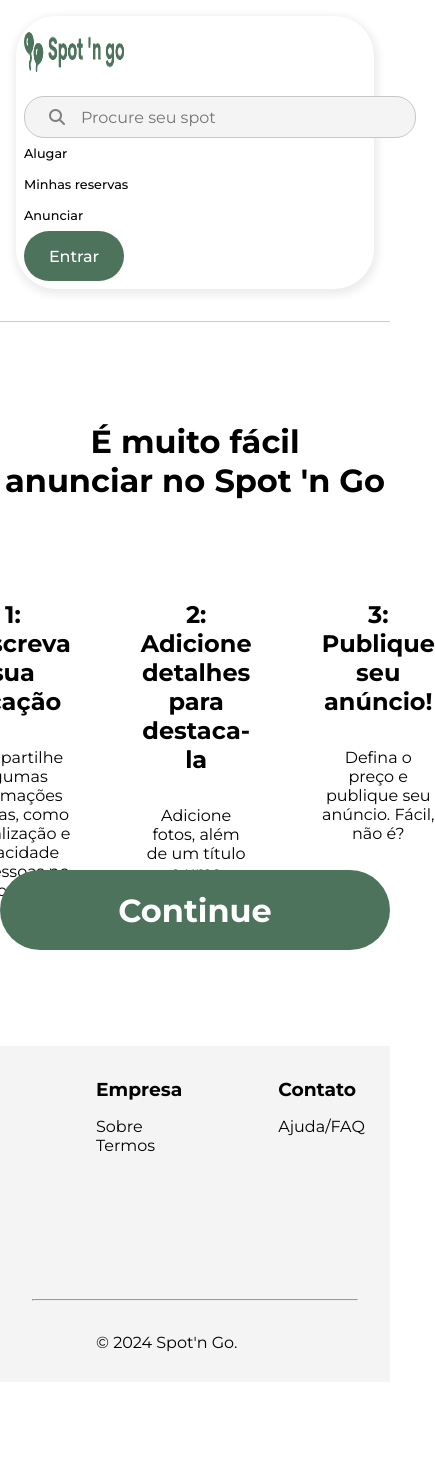
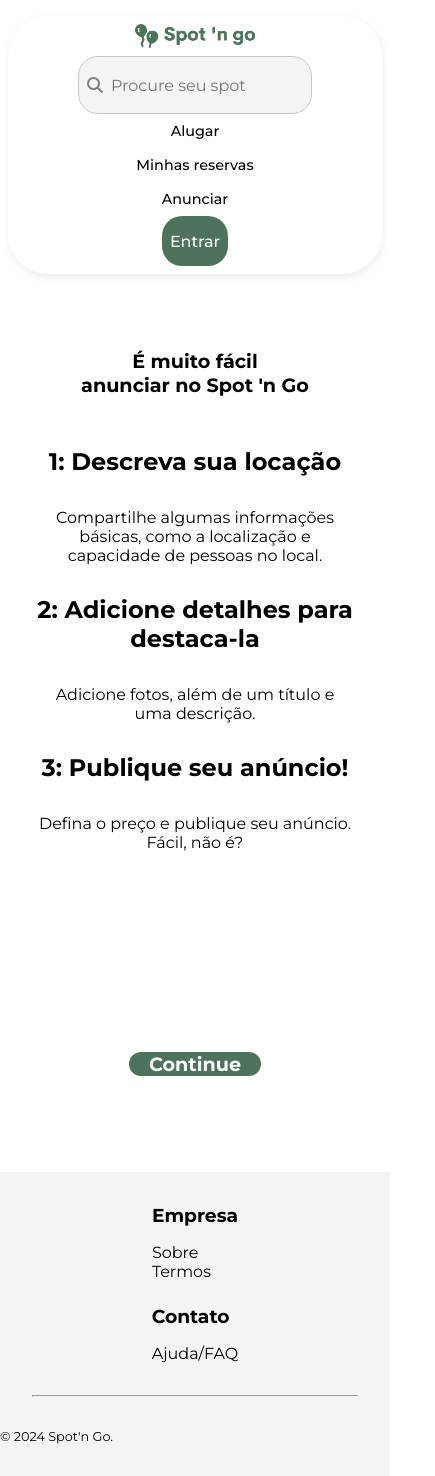
Before and after one commit to Hackathon-spotngo-2024/HackathonIFC2024-frontend, a Vue app: page /anunciar in a window 390 px wide. Shown: the whole page, 435 px wide, since content can reach past the window. Before the commit the page ends 1384 px from the top, so only its background shows below. Built offline with nearby package versions, Linux system fonts and the light colour scheme.

Commit message:
Feat #17: Terminando Responsividade

```diff
--- a/src/components/AnunciarComponents/AnunciarPasso1Component.vue
+++ b/src/components/AnunciarComponents/AnunciarPasso1Component.vue
@@ -71,27 +71,27 @@ const tituloEtapa1 = ref("É muito fácil <br/> anunciar no Spot 'n Go")
   justify-content: center;
   align-items: center;
   flex-direction: row;
-  margin: 100px 0 100px 0;
+  margin: 100px 0;
 }
 
 .instrucao {
   width: 270px;
-  height: 50px;
+  height: auto;
   display: flex;
   text-align: center;
   flex-direction: column;
-  margin: 0 35px 0 35px;
+  margin: 0 35px;
 }
 
 .titulo-instrucao {
-  margin: 0 0 32px 0;
+  margin: 0 0 32px;
 }
 
 .submit-botao-container {
   display: flex;
   justify-content: center;
   align-items: center;
-  margin: 120px 0 0 0;
+  margin-top: 120px;
 }
 
 .continue-botao {
@@ -111,4 +111,48 @@ const tituloEtapa1 = ref("É muito fácil <br/> anunciar no Spot 'n Go")
   background-color: var(--cor-principal-hover);
   transform: scale(1.01);
 }
+
+@media (max-width:1200px) {
+   .container-titulo {
+       margin-top:50px;
+   }
+
+   .instrucoes {
+       flex-direction: column;
+       margin:50px 0;
+   }
+
+   .instrucao {
+       width:auto;
+       margin-bottom:30px;
+   }
+
+   .continue-botao {
+       width:auto;
+       padding-left:20px;
+       padding-right:20px;
+   }
+}
+
+@media (max-width:768px) {
+   .titulo-etapa-1 {
+       font-size:1.5rem;
+   }
+
+   .continue-botao {
+       width:auto;
+       height:auto;
+       font-size:1.5rem;
+   }
+}
+
+@media (max-width:576px) {
+   .titulo-etapa-1 {
+       font-size:1.2rem;
+   }
+
+   .continue-botao {
+       font-size:1.2rem;
+   }
+}
 </style>
--- a/src/components/AnunciarComponents/AnunciarPasso2Component.vue
+++ b/src/components/AnunciarComponents/AnunciarPasso2Component.vue
@@ -278,8 +278,6 @@ const formatarEndereco = (endereco) => {
   padding-left: 16px;
   padding-top: 0;
   box-sizing: border-box;
-  margin-bottom: 8px;
-  font-size: 16px;
 }
 
 label {
@@ -296,61 +294,126 @@ label {
 .linha-divisoria {
   width: 100%;
   background-color: var(--cor-bordas-input);
-  height: 1px;
 }
 
 #map {
-  height: 400px;
-  width: 100%;
-  margin-top: 1rem;
+  height: auto;
 }
 
 .search-endereco {
   width: calc(500px - 16px);
   height: 40px;
   border: 1px solid var(--cor-bordas-input);
-  border-radius: 20px 20px 20px 20px;
-  padding: 0 8px 0 8px;
-  outline: 0;
-  transition: 50ms ease-in-out;
+  border-radius:20px;
 }
 
 .search-endereco:not(:placeholder-shown) {
-  border-radius: 20px 20px 0 0;
-  transition: 700ms ease-in-out;
+   border-radius:20px;
+   transition:.7s ease-in-out;
 }
 
 .autocomplete-list {
-  width: 500px;
-  list-style-type: none;
-  padding: 0;
-  border: 1px solid var(--cor-bordas-input);
-  border-top: 0;
-  max-height: 200px;
-  overflow-y: auto;
-  background-color: white;
-  border-radius: 0 0 20px 20px;
+   width: calc(500px -16px);
+   list-style-type:none;
+   padding:0;
+   border-top:none;
+   max-height:200px;
+   overflow-y:auto;
+   background-color:white;
+   border-radius:.5rem;
 }
 
 .autocomplete-list li {
-  padding: 10px;
-  cursor: pointer;
+   padding:.5rem;
+   cursor:pointer;
 }
 
 .autocomplete-list li:hover {
-  background-color: #f0f0f0;
+   background-color:#f0f0f0;
 }
 
 input[type='number']::-webkit-outer-spin-button,
 input[type='number']::-webkit-inner-spin-button {
-  -webkit-appearance: none;
-  margin: 0;
+   -webkit-appearance:none;
+   margin:0;
 }
 
 .campo-vazio-alert {
-  width: 500px;
-  display: flex;
-  justify-content: start;
-  color: var(--cor-texto-erro);
+   width:auto;
+   display:flex;
+   justify-content:start;
+   color:variables(--cor-texto-erro);
+}
+
+@media (max-width:1200px) {
+   .maps-container {
+       width:auto;
+       height:auto;
+       max-height:none;
+       margin-bottom:.5rem;
+   }
+
+   .search-endereco,
+   .autocomplete-list {
+       width:auto;
+       max-width:none;
+   }
+
+   .pais-wrapper,
+   .info-wrapper {
+       width:auto;
+       max-width:none;
+       margin-bottom:.5rem;
+   }
+}
+
+@media (max-width:768px) {
+   .titulo-etapa-2 {
+       font-size:.9rem;
+   }
+
+   .maps-container {
+       height:auto;
+       max-height:none;
+       margin-bottom:.5rem;
+   }
+
+   .search-endereco,
+   .autocomplete-list {
+       width:auto;
+       max-width:none;
+   }
+
+   .pais-wrapper,
+   .info-wrapper {
+       width:auto;
+       max-width:none;
+       margin-bottom:.5rem;
+   }
+}
+
+@media (max-width:576px) {
+   .titulo-etapa-2 {
+       font-size:.8rem;
+   }
+
+   .maps-container {
+       height:auto;
+       max-height:none;
+       margin-bottom:.5rem;
+   }
+
+   .search-endereco,
+   .autocomplete-list {
+       width:auto;
+       max-width:none;
+   }
+
+   .pais-wrapper,
+   .info-wrapper {
+       width:auto;
+       max-width:none;
+       margin-bottom:.5rem;
+   }
 }
 </style>
--- a/src/components/BotaoAvancarEVoltarComponent.vue
+++ b/src/components/BotaoAvancarEVoltarComponent.vue
@@ -22,7 +22,7 @@ const enderecoStore = useEndereco()
   justify-content: start;
   align-items: center;
   width: 100%;
-  width: 500px;
+  max-width: 500px;
   gap: 30px; /* Medida exata para o avancar-btn ficar centralizado (500 - 50 - 350 - 30px) */
   margin-top: 2rem;
 }
@@ -66,4 +66,43 @@ const enderecoStore = useEndereco()
 .avancar-btn:hover {
   background-color: var(--cor-principal-hover);
 }
+
+
+@media (max-width:1200px) {
+   .botoes-wrapper {
+       flex-direction: column;
+       align-items: center;
+       max-width: none;
+   }
+
+   .avancar-btn {
+       width: auto;
+       padding-left:1rem;
+       padding-right:1rem;
+   }
+}
+
+@media (max-width:768px) {
+   .voltar-btn {
+       width:40px;
+       height:40px;
+       font-size:20px;
+   }
+
+   .avancar-btn {
+       width:auto;
+       height:auto;
+       font-size:1.5rem;
+   }
+}
+
+@media (max-width:576px) {
+   .botoes-wrapper {
+       gap:15px;
+   }
+
+   .avancar-btn {
+       font-size:1.2rem;
+   }
+}
 </style>
--- a/src/components/NavbarComponent.vue
+++ b/src/components/NavbarComponent.vue
@@ -1,15 +1,18 @@
-<script setup>
-</script>
+<script setup></script>
 
 <template>
   <div class="nav-container">
-    <router-link to="/" class="home-link"><img class="logo-img" src="../assets/logo.png" alt="" /></router-link>
+    <router-link to="/" class="home-link"
+      ><img class="logo-img" src="../assets/logo.png" alt=""
+    /></router-link>
     <div class="search-bar">
       <i class="fa fa-search"></i>
       <input type="text" placeholder="Procure seu spot" class="search-input" />
     </div>
     <router-link to="/alugar" id="alugar-link" class="nav-link">Alugar</router-link>
-    <a href="MinhasReservasComponent.vue" id="minhas-reservas-link" class="nav-link">Minhas reservas</a>
+    <a href="MinhasReservasComponent.vue" id="minhas-reservas-link" class="nav-link"
+      >Minhas reservas</a
+    >
     <router-link to="/anunciar" id="anunciar-link" class="nav-link">Anunciar</router-link>
     <button class="entrar-link" @click="openModal">Entrar</button>
   </div>
@@ -26,8 +29,8 @@
   align-items: center;
   margin: 1rem 10rem 0 10rem;
   border-radius: 40px;
-  padding: .5rem;
-  box-shadow: 1px 3px 8px 3px rgba(0, 0, 0, 0.08);
+  padding: 0.5rem;
+  box-shadow: 1px 3px 8px rgba(0, 0, 0, 0.08);
 }
 
 a {
@@ -38,12 +41,6 @@ a {
   display: flex;
   justify-content: center;
   align-items: center;
-  border-radius: 35px;
-  font-size: 1rem;
-  cursor: pointer;
-  border-radius: 35px;
-  font-size: 1rem;
-  cursor: pointer;
 }
 
 button {
@@ -54,10 +51,10 @@ button {
   display: flex;
   justify-content: center;
   align-items: center;
-  border-radius: 35px;
+  border-radius: 20px;
   font-size: 1rem;
   cursor: pointer;
-  border: 0;
+  border: none;
 }
 
 .nav-link {
@@ -65,15 +62,13 @@ button {
 }
 
 .nav-link::after {
-  content: "";
   position: absolute;
   bottom: -5px;
   height: 2px;
   width: 100%;
   left: 0;
   background-color: black;
-  transition: 200ms ease-in-out;
-  transform: scaleX(0);
+  transition: 0.2s ease-in-out;
 }
 
 .nav-link:hover::after {
@@ -83,9 +78,11 @@ button {
 .entrar-link {
   color: white;
   background-color: var(--cor-principal);
-  width: 6.25rem;
+  width: auto;
   height: 3.125rem;
-  transition: 100ms ease;
+  transition: 0.1s ease;
+  padding-left: 1rem;
+  padding-right: 1rem;
 }
 
 .entrar-link:hover {
@@ -94,7 +91,7 @@ button {
 
 .logo-img {
   width: 200px;
-  height: 40px;
+  height: auto;
 }
 
 .search-bar {
@@ -102,7 +99,7 @@ button {
   height: 2.5rem;
   border: 1px solid var(--search-bar-border);
   border-radius: 20px;
-  padding: 0rem 1.5rem;
+  padding: 0.5rem;
   display: flex;
   justify-content: start;
   align-items: center;
@@ -114,7 +111,7 @@ button {
   outline: none;
   font-size: 1rem;
   background-color: var(--search-bar-fill);
-  margin: 0 0 0 1rem;
+  margin-left: 0.5rem;
 }
 
 .fa.fa-search {
@@ -128,82 +125,66 @@ button {
 }
 
 .linha-divisoria {
-  margin-top: 1rem;
+  margin-top: 0.5rem;
   width: 100%;
-  height: 1px;
-  background-color: var(--cor-linha-divisoria);
+  height: 0.5px;
+  background-color: variables(--cor-linha-divisoria);
 }
 
-@media (max-width: 992px) {
+@media (max-width: 1200px) {
   .nav-container {
     margin: 1rem;
     flex-direction: column;
     align-items: center;
   }
+  .logo-img {
+    width: auto;
+    max-width: 150px;
+  }
+  .search-bar {
+    width: auto;
+    margin-top: 0.5rem;
+  }
+  .nav-links {
+    flex-wrap: wrap;
+    justify-content: center;
+  }
+}
 
-  .logo-img {
-    width: 150px;
-  }
-
-  .search-bar {
-    width: 100%;
-    margin-top: 1rem;
-  }
-
-  .nav-links {
-    width: 100%;
-    margin-top: 1rem;
+@media (max-width: 992px) {
+  .nav-container {
+    padding: 0.5rem;
+    flex-direction: column;
     align-items: center;
   }
-
-  a {
-    font-size: 0.9rem;
+  .search-bar {
+    width: auto;
+    margin-top: 0.5rem;
   }
 }
 
 @media (max-width: 768px) {
-  .nav-links {
+  .nav-container {
     flex-direction: column;
-    width: 100%;
+    align-items: center;
+    margin-left: 0.5rem;
+    margin-right: 0.5rem;
   }
 
-  a {
-    margin: 0.5rem 0;
+  .nav-link {
+    margin: 0.5rem auto;
+    font-size: 0.9rem;
   }
 
-  .search-bar {
-    width: 100%;
-    align-items: center;
-  }
-
-  .logo-img {
-    width: 120px;
+  .entrar-link {
+    width: auto;
+    padding: 0.5rem;
   }
 }
 
 @media (max-width: 576px) {
-  .nav-container {
-    padding: 0.5rem;
-    flex-direction: column;
-    align-items: flex-start;
-  }
-
   .logo-img {
-    width: 100px;
-  }
-
-  .search-bar {
-    width: 100%;
-    margin-top: 1rem;
-  }
-
-  .nav-links {
-    width: 100%;
-    flex-direction: column;
-  }
-
-  a {
-    font-size: 0.8rem;
+    max-width: 120px;
   }
 }
 </style>
--- a/src/components/RodapeComponent.vue
+++ b/src/components/RodapeComponent.vue
@@ -32,13 +32,8 @@
   flex-direction: column;
   background-color: var(--search-bar-fill);
   width: 100%;
-  height: 21rem;
+  height: auto;
   margin-top: 6rem;
-}
-
-.links {
-  display: flex;
-  flex-direction: column;
 }
 
 .info {
@@ -46,6 +41,11 @@
   display: flex;
   gap: 6rem;
   font-family: 'Montserrat';
+}
+
+.links {
+  display: flex;
+  flex-direction: column;
 }
 
 h3 {
@@ -70,4 +70,57 @@ a:hover {
   font-family: var(--fonte-principal);
   margin: 2rem 0 2rem 6rem;
 }
+
+@media (max-width:1200px) {
+   .info {
+       margin-left: auto;
+       margin-right: auto;
+       flex-direction: column;
+       align-items: center;
+       gap: 2rem;
+   }
+
+   .linha {
+       margin-top: 4rem;
+   }
+
+   .copyright {
+       margin-left: auto;
+       margin-right: auto;
+   }
+}
+
+@media (max-width:768px) {
+   .info {
+       margin-left:1rem;
+       margin-right:1rem;
+   }
+
+   .linha {
+       margin-top:3rem;
+   }
+
+   .copyright {
+       margin-left:auto;
+       margin-right:auto;
+   }
+}
+
+@media (max-width:576px) {
+   .info {
+       gap:1.5rem;
+       padding-left:1rem;
+       padding-right:1rem;
+   }
+
+   .linha {
+       margin-top:2rem;
+   }
+
+   .copyright {
+       font-size:.8rem;
+       margin-left:auto;
+       margin-right:auto;
+   }
+}
 </style>
```
